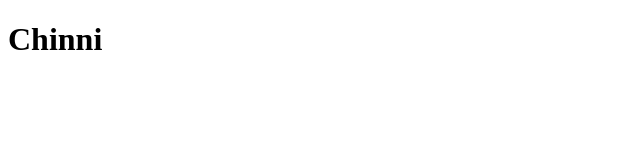
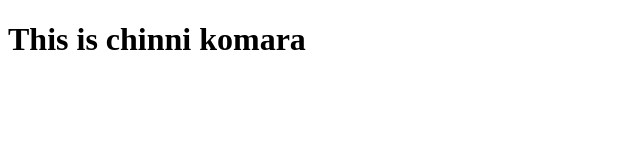
Before and after one commit to chinnikomara/gitpractice1, a plain HTML site: page home.html in a window 1280 px wide. Shown: the whole page, without its empty margins (0-640 px from the left). Drawn offline with Linux system fonts and the light colour scheme.

Commit message:
changes made to home.html

```diff
--- a/home.html
+++ b/home.html
@@ -6,6 +6,6 @@
     <title>Document</title>
 </head>
 <body>
-    <h1> Chinni </h1>
+    <h1> This is chinni komara</h1>
 </body>
 </html>
```
